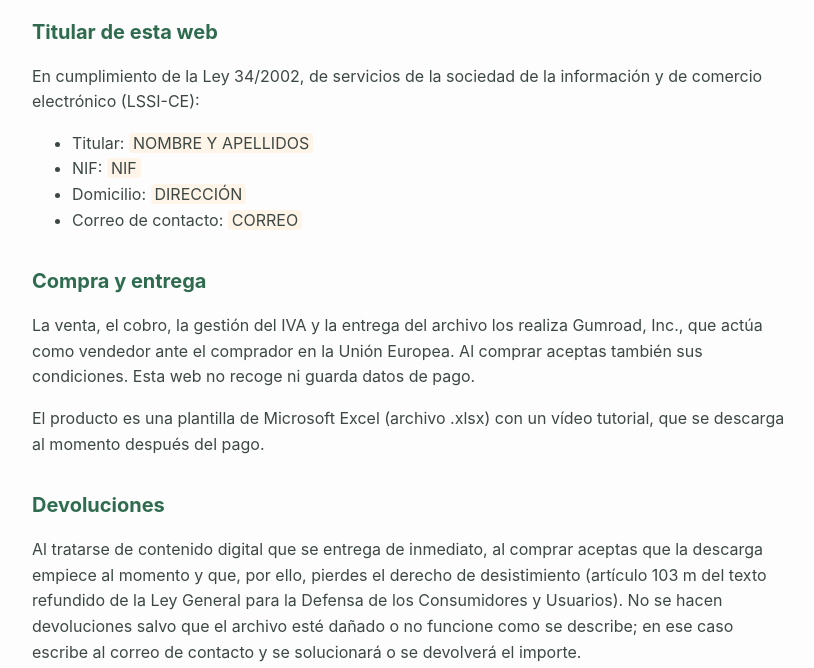
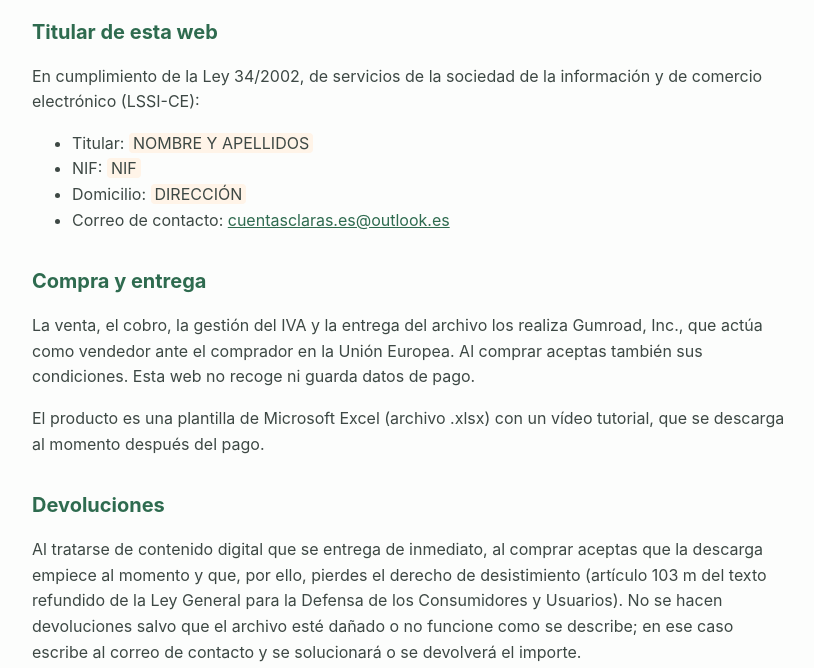
Before and after one commit to cuentasclaras-es/cuentasclaras-es.github.io, a plain HTML site: page aviso-legal.html in a window 1280 px wide. Shown: the part 132-800 px from the top of the page, without its empty margins (228-1042 px from the left). Drawn offline with Linux system fonts and the light colour scheme.

Commit message:
Añadir correo de contacto
Co-Authored-By: Claude Opus 5.5 <noreply@anthropic.com>
Claude-Session: https://claude.ai/code/session_015e68GaBVgV5MpMuarFuQJ4

```diff
--- a/aviso-legal.html
+++ b/aviso-legal.html
@@ -28,7 +28,7 @@ a{color:#2E6B4F}
   <li>Titular: <span class="pend">NOMBRE Y APELLIDOS</span></li>
   <li>NIF: <span class="pend">NIF</span></li>
   <li>Domicilio: <span class="pend">DIRECCIÓN</span></li>
-  <li>Correo de contacto: <span class="pend">CORREO</span></li>
+  <li>Correo de contacto: <a href="mailto:cuentasclaras.es@outlook.es">cuentasclaras.es@outlook.es</a></li>
 </ul>
 
 <h2>Compra y entrega</h2>
```
Also changed, not shown: previa-168994f6.html (+1 -1 lines).
